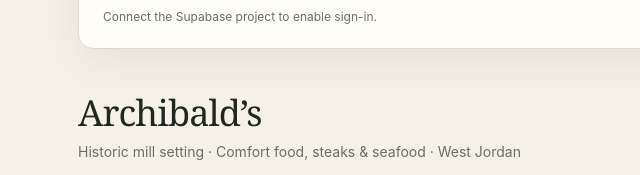
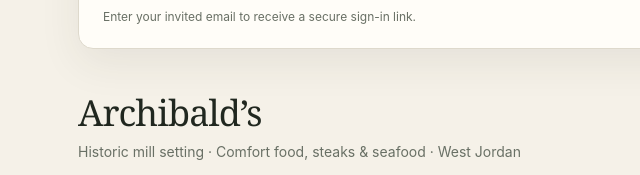
Before and after one commit to mwp45/Restaurants, a plain HTML site: page index.html in a window 1280 px wide. Shown: the part 625-800 px from the top of the page, 0-640 px from the left. Drawn offline with nearby package versions, Linux system fonts and the light colour scheme.

Commit message:
Clarify sign-in instructions

```diff
--- a/index.html
+++ b/index.html
@@ -26,7 +26,7 @@
     <header class="topbar"><div class="brand"><span class="brand-mark">U</span><span>Utah Table</span></div><div class="top-note">Local dining, made easy</div></header>
     <main>
       <section class="hero"><div><div class="eyebrow">A menu guide for Utah County & Salt Lake</div><h1>Find your next<br>favorite entrée.</h1><p>Choose a restaurant to browse its current entrée highlights. Compare dishes, scan prices, and open the official menu when you’re ready to plan.</p></div><aside class="hero-aside"><strong>Four local tables</strong>From comfort-food classics to fresh seafood and seasonal plates, explore menus from restaurants along the Wasatch Front.</aside></section>
-      <section class="auth-panel" id="authPanel"><h2>Sign in to save shared choices</h2><p>Use the email address invited to this group. We’ll send a secure sign-in link.</p><form class="auth-form" id="signInForm"><label for="authEmail">Email address<input id="authEmail" type="email" autocomplete="email" required placeholder="you@example.com"></label><button type="submit">Send sign-in link</button></form><div class="auth-status" id="authStatus" role="status">Connect the Supabase project to enable sign-in.</div></section>
+      <section class="auth-panel" id="authPanel"><h2>Sign in to save shared choices</h2><p>Use the email address invited to this group. We’ll send a secure sign-in link.</p><form class="auth-form" id="signInForm"><label for="authEmail">Email address<input id="authEmail" type="email" autocomplete="email" required placeholder="you@example.com"></label><button type="submit">Send sign-in link</button></form><div class="auth-status" id="authStatus" role="status">Enter your invited email to receive a secure sign-in link.</div></section>
       <section class="controls" id="rankingControls" hidden aria-label="Restaurant priority choices"><div class="person-picker"><span class="control-label">Your choices</span><strong class="member-name" id="currentMember"></strong><span class="sync-status" id="syncStatus">Your rankings save automatically.</span><button class="signout-button" id="signOutButton" type="button">Sign out</button><button class="report-button" id="openReport" type="button">Show group report</button></div><p class="control-label">Choose a restaurant and set its priority</p><div class="restaurant-tabs" id="restaurantTabs"></div><div class="toolbar"><div class="meal-tabs" id="mealTabs" aria-label="Choose menu"></div><label class="search"><input id="search" type="search" placeholder="Search dishes or ingredients" aria-label="Search menu"></label></div></section>
       <section class="report-panel" id="priorityReport" hidden aria-live="polite"><div class="report-head"><div><h2>Restaurant priority report</h2><p>Current 1st–4th choices for each individual.</p></div><button class="report-close" id="closeReport" type="button">Close report</button></div><div class="report-table-wrap"><table class="report-table"><thead><tr><th>Individual</th><th>1st choice</th><th>2nd choice</th><th>3rd choice</th><th>4th choice</th></tr></thead><tbody id="reportRows"></tbody></table></div></section>
       <section class="restaurant-info"><div><h2 id="restaurantTitle"></h2><p id="restaurantDescription"></p></div><a class="source-link" id="sourceLink" target="_blank" rel="noopener">Official menu ↗</a></section>
```
